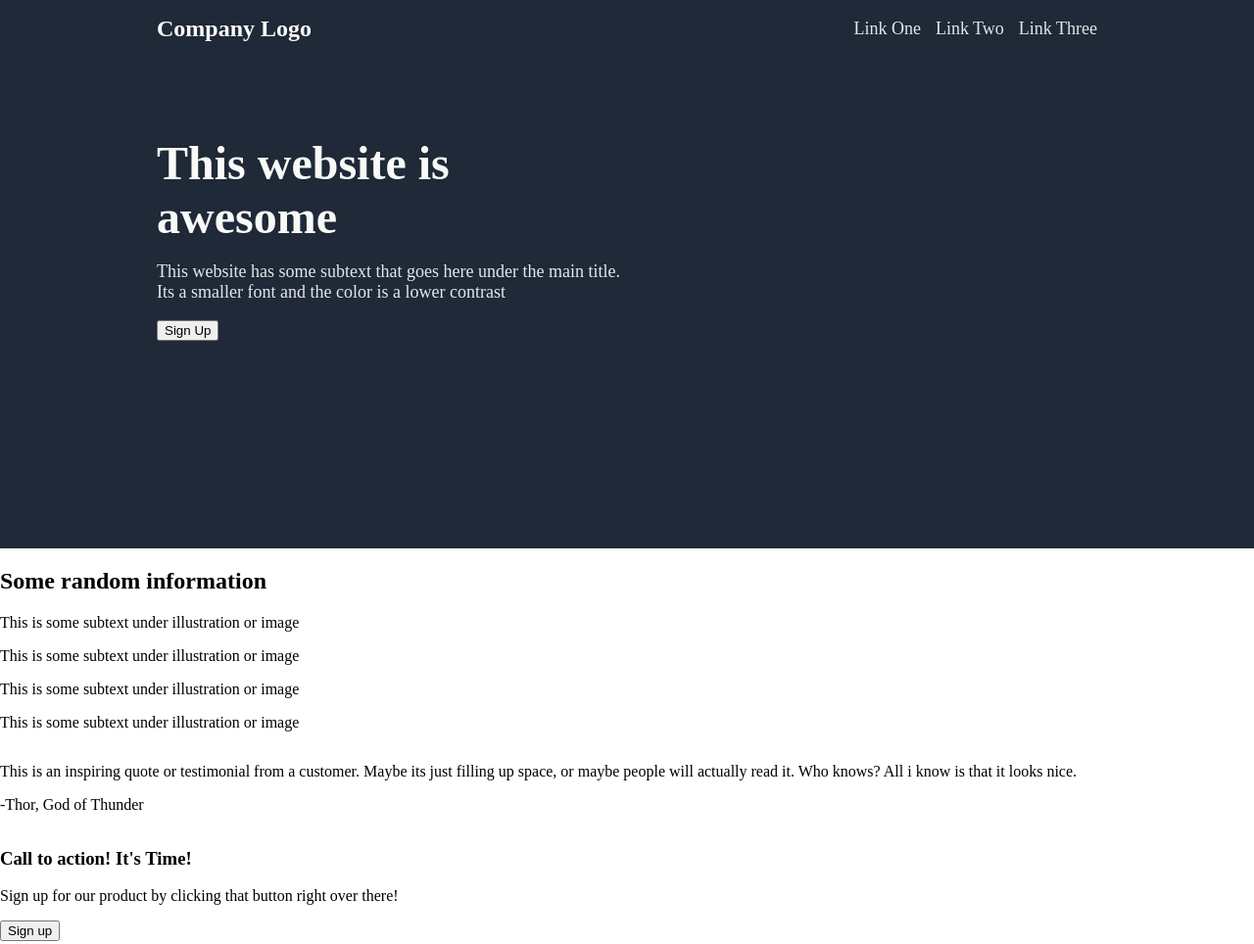
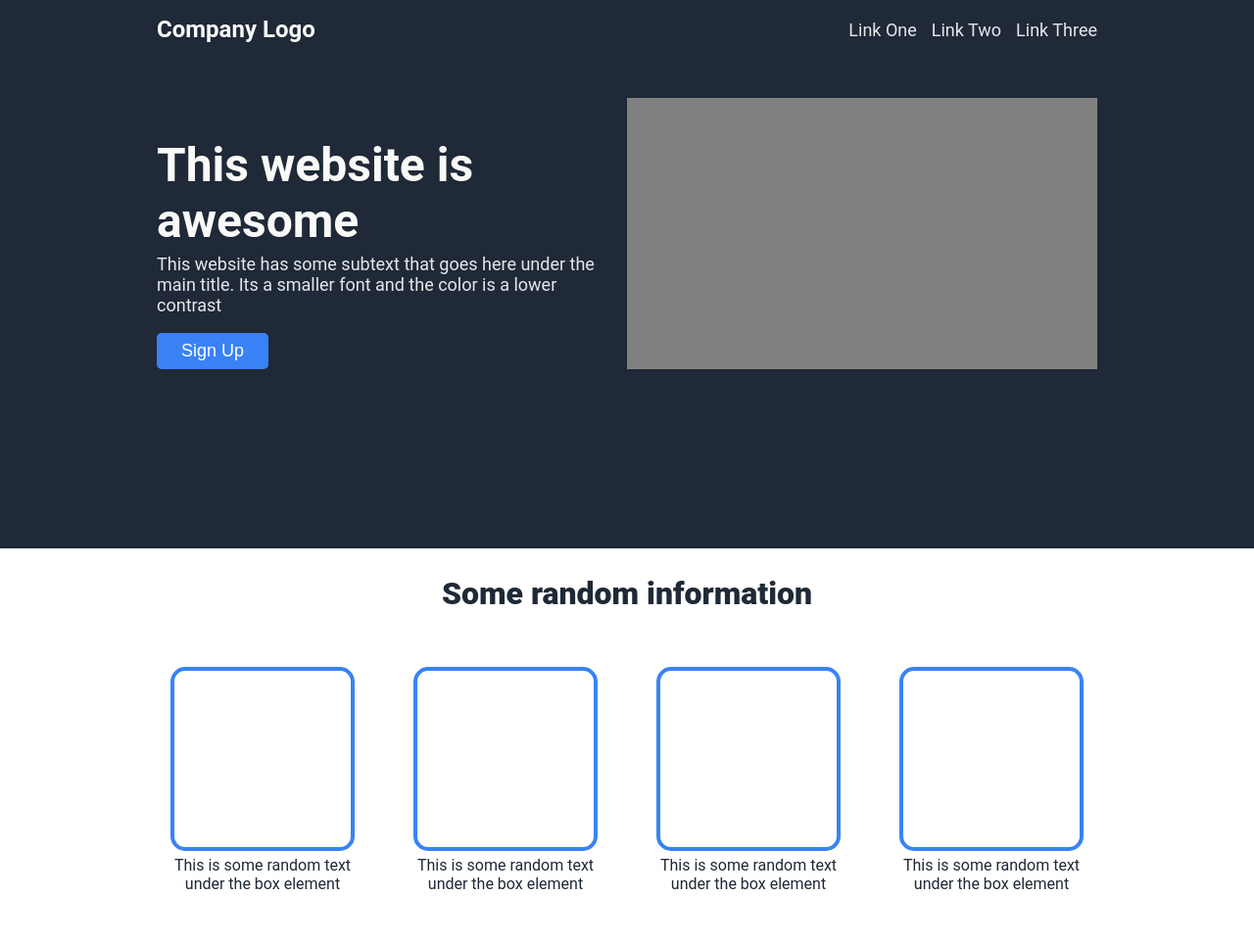
Before and after one commit to EEvans1123/landing-page-project, a plain HTML site: page index.html in a window 1280 px wide. Shown: the top 964 px of the page at 98% size. Drawn offline with Linux system fonts and the light colour scheme.

Commit message:
Style info section of page and update font family
Style the info section of the website according to design. Import
"Roboto" font family from google and use in body selector to apply
to entire web page. Adjust div tag on the empty square elements to
correctly position on page.

```diff
--- a/index.html
+++ b/index.html
@@ -29,21 +29,21 @@
     <div class="info">
         <h2>Some random information</h2>
         <div class="container">
-            <div>
+            <div class="box-container">
                 <div class="box"></div>
-                <p>This is some subtext under illustration or image</p>
+                <p>This is some random text under the box element</p>
             </div>
-            <div>
+            <div class="box-container">
                 <div class="box"></div>
-                <p>This is some subtext under illustration or image</p>
+                <p>This is some random text under the box element</p>
             </div>
-            <div>
+            <div class="box-container">
                 <div class="box"></div>
-                <p>This is some subtext under illustration or image</p>
+                <p>This is some random text under the box element</p>
             </div>
-            <div>
+            <div class="box-container">
                 <div class="box"></div>
-                <p>This is some subtext under illustration or image</p>
+                <p>This is some random text under the box element</p>
             </div>
         </div>
     </div>
--- a/styles.css
+++ b/styles.css
@@ -2,6 +2,7 @@ body{
     margin: 0;
     display: flex;
     flex-direction: column;
+    font-family: 'roboto', sans-serif;
 }
 
 /*Styles for header and hero*/
@@ -59,6 +60,59 @@ h1 {
     margin-bottom: 0;
 }
 
+.text p {
+    margin-top: 5px;
+    padding-right: 30px;
+}
+
+button {
+    background-color: #3882F6;
+    border: none;
+    font-size: 18px;
+    color: white;
+    border-radius: 5px;
+    padding: 8px 25px;
+}
+
 .image {
     width: 50%;
+    background-color: gray;
 }
+
+/*This is styling for info section*/
+.info h2 {
+    text-align: center;
+    font-size: 32px;
+    font-weight: 900;
+    color: #1f2937;
+}
+
+.container {
+    margin: auto;
+    width: 75%;
+    display: flex;
+    justify-content: center;
+    align-items: center;
+    text-align: center;
+}
+
+.box-container {
+    display: flex;
+    flex-direction: column;
+    justify-content: center;
+    align-items: center;
+    margin: 30px;
+}
+
+.box {
+    width: 180px;
+    height: 180px;
+    border: 4px solid #3883f6;
+    border-radius: 15px;
+}
+
+.box-container p {
+    max-width: 188px;
+    margin-top: 5px;
+    color: #1f2937;
+}
```
